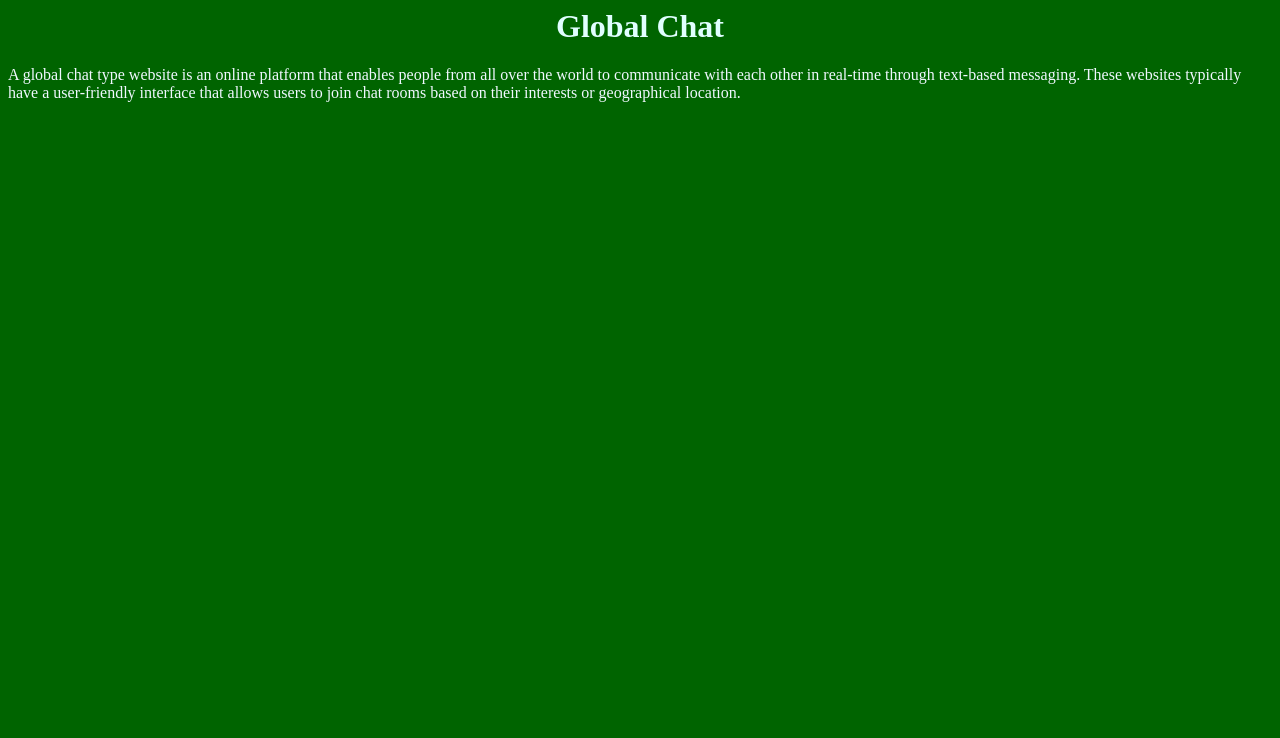
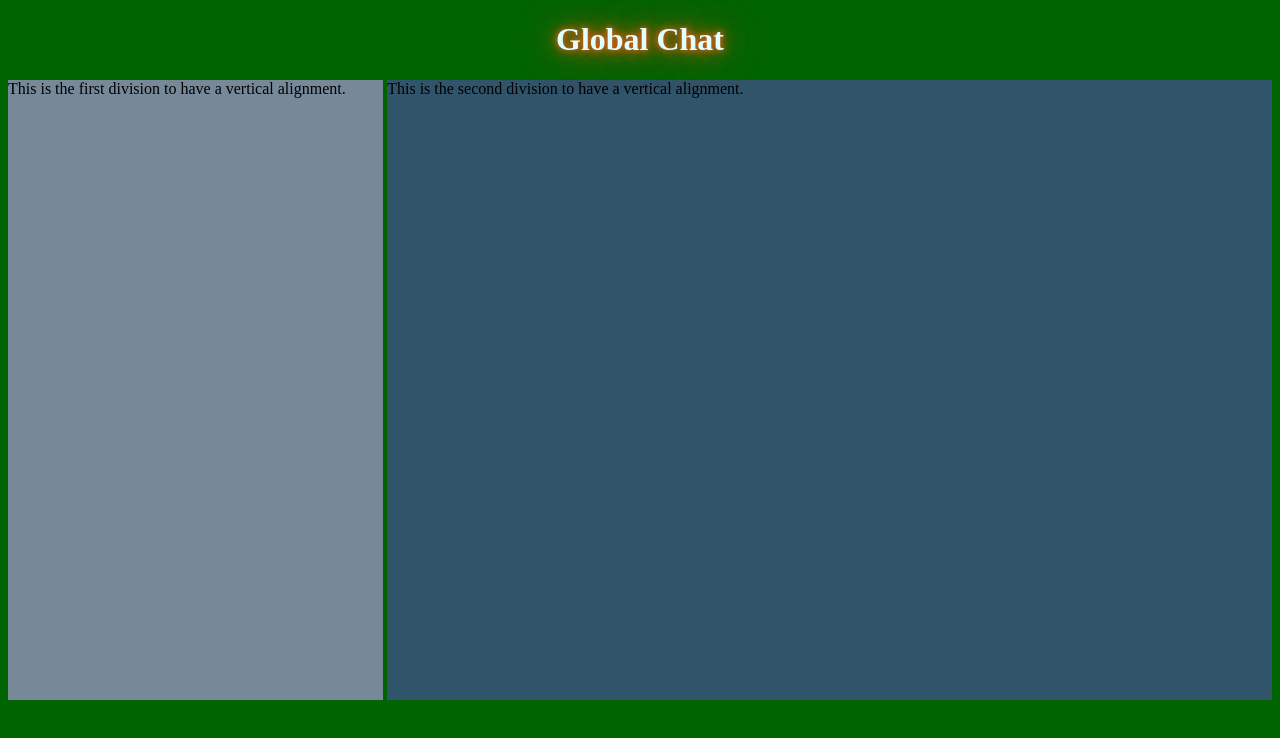
Before and after one commit to shanurana2331/globalchat, a plain HTML site: page index.html in a window 1280 px wide. Drawn offline with Linux system fonts and the light colour scheme.

Commit message:
Update index.html

```diff
--- a/index.html
+++ b/index.html
@@ -1,4 +1,3 @@
-<html>
 <!DOCTYPE html>
 <html lang="en">
 <head>
@@ -7,14 +6,21 @@
     <meta name="viewport" content="width=device-width, initial-scale=1.0">
     <title>Global Chat</title>
     <style>
+
        .background{ color:#f0f8ff ;}
     </style>
 
 </head>
 <body style="background-color:darkgreen ;">
-    <h1 style="text-align: center;color: lightcyan;">Global Chat</h1>
-    <div class="background"><p>
-        A global chat type website is an online platform that enables people from all over the world to communicate with each other in real-time through text-based messaging. These websites typically have a user-friendly interface that allows users to join chat rooms based on their interests or geographical location.
-    </p></div>
-</body>
+    <h1 style="text-align: center;color: lightcyan; text-shadow:  0 0 5px #d6601c, 0 0 10px #d6601c, 0 0 20px #d6601c, 0 0 40px #d6601c;">Global Chat</h1>
+    <div style="background-color: darkgreen ; width: 100%; height: 620px;">
+
+        <div style="background-color: lightslategray; width: 29.7%; height: 100%; float:left;">
+This is the first division to have a vertical alignment.
+        </div>
+
+        <div style="background-color: rgb(48, 84, 106); width:70%; height: 100%; float:right;">
+  This is the second division to have a vertical alignment.
+        </div>
+    </div>
 </html>
```
